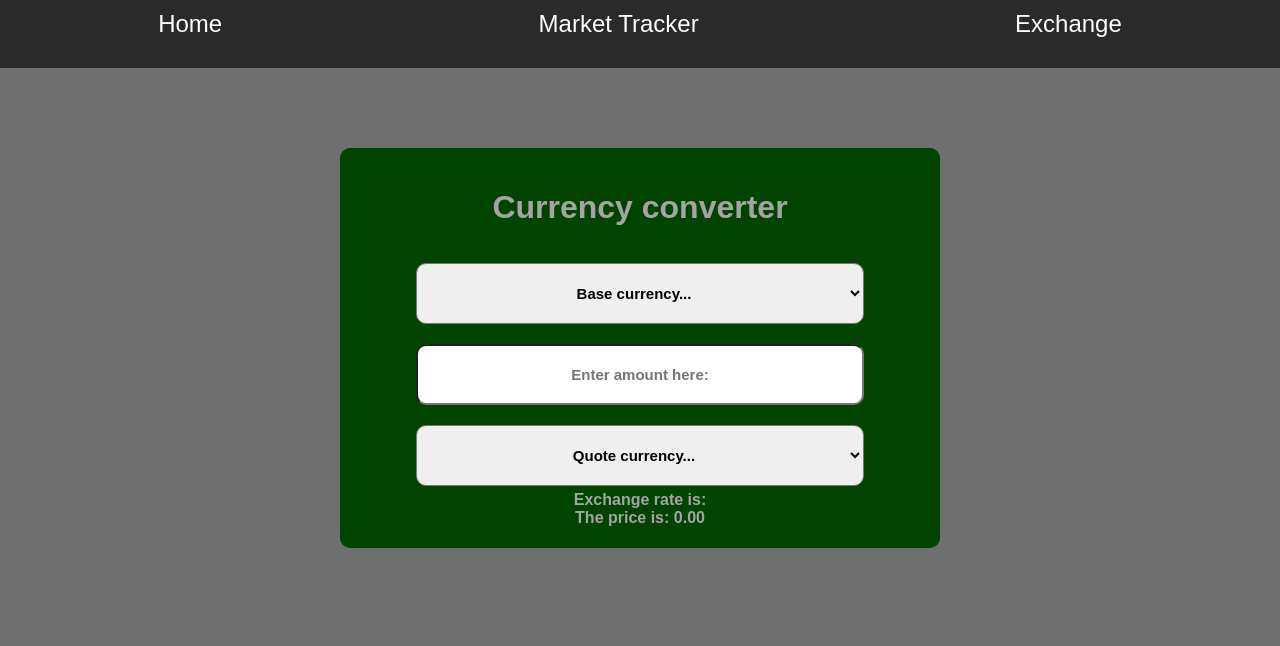
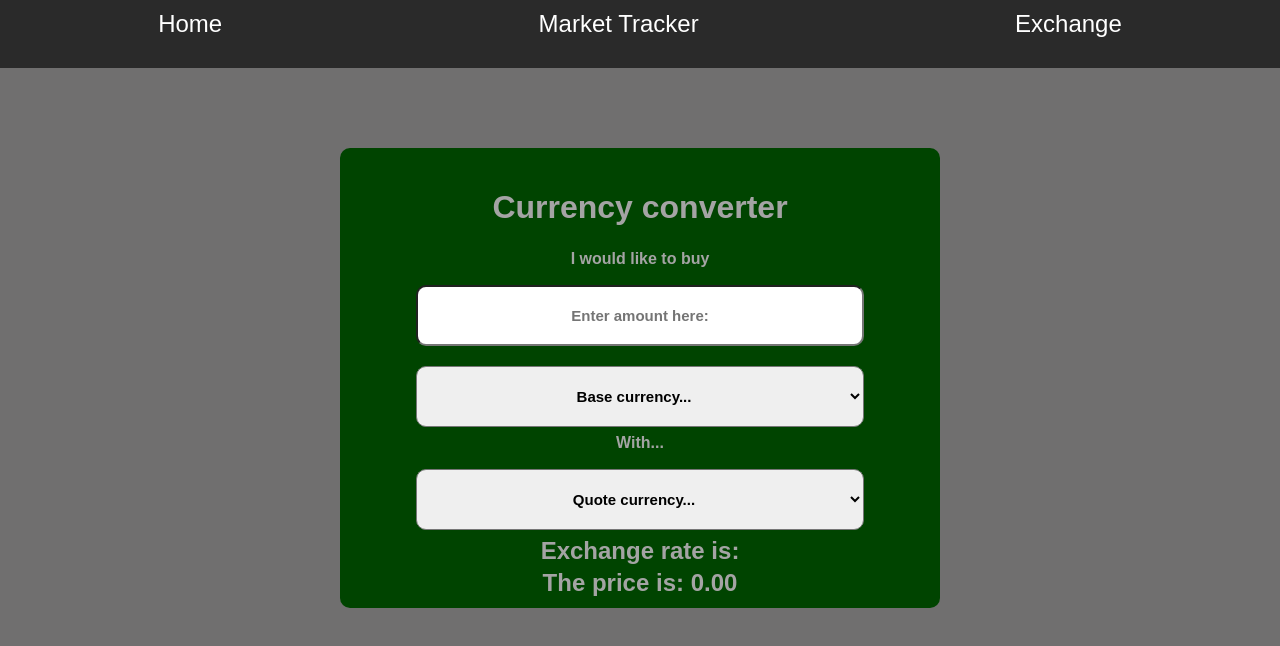
Before and after one commit to DanielTockan/Crypto-Tracker, a React app: page /crypto-tracker/exchange in a window 1280 px wide. Shown: the top 646 px of the page. Built offline with nearby package versions, Linux system fonts and the light colour scheme; the HTML template or start-up script is replaced by a standard one; a web font is replaced by a local one.

Commit message:
exchange page

```diff
--- a/src/components/Exchange.js
+++ b/src/components/Exchange.js
@@ -53,6 +53,12 @@ const Exchange = () => {
     <body className="crypt">
       <div className="cryptobody">
         <h1>Currency converter</h1>
+        <p>I would like to buy</p>
+        <input className="cryptoinput"
+          placeholder='Enter amount here:'
+          onChange={(event) => updateAmount(event.target.value)}
+        >
+        </input>
         <select
           className="cryptoinput"
           onChange={(event) => updateBaseCurrency(event.target.value)}
@@ -62,11 +68,7 @@ const Exchange = () => {
             return <option className="option" key={index} value={currency}>{currency}</option>
           })}
         </select>
-        <input className="cryptoinput"
-          placeholder='Enter amount here:'
-          onChange={(event) => updateAmount(event.target.value)}
-        >
-        </input>
+        <p>With...</p>
         <select
           className="cryptoinput"
           onChange={(event) =>
@@ -78,9 +80,9 @@ const Exchange = () => {
             return <option className="option" key={index} value={currency}>{currency}</option>
           })}
         </select>
-        <div> Exchange rate is: {exchangeRate} </div>
+        <div> <h2>Exchange rate is: {exchangeRate}</h2></div>
         <div>
-          <div> The price is: {exchangeRate === 'Loading ...' ? 'Loading ...' : (exchangeRate * amount).toFixed(2)}</div>
+          <div><h2>The price is: {exchangeRate === 'Loading ...' ? 'Loading ...' : (exchangeRate * amount).toFixed(2)}</h2></div>
         </div>
       </div>
     </body>
--- a/src/styles/style.scss
+++ b/src/styles/style.scss
@@ -218,7 +218,7 @@ display: flex;
   padding: 20px;
   margin-top: 80px;
   align-items: center;
-  height: 400px;
+  height: 460px;
   color: rgb(164, 164, 164);
 }
 
@@ -356,3 +356,13 @@ display: flex;
   font-size: 70px;
   color: rgb(0, 68, 0);
 }
+
+.cryptobody p {
+  margin-bottom: 2px;
+  margin-top: 2px;
+}
+
+.cryptobody h2 {
+  margin-bottom: 2px;
+  margin-top: 2px;
+}
```
Also changed, not shown: screenshots/buttons.png (added), 1 other file (tests, documents, lock files or other folders).
